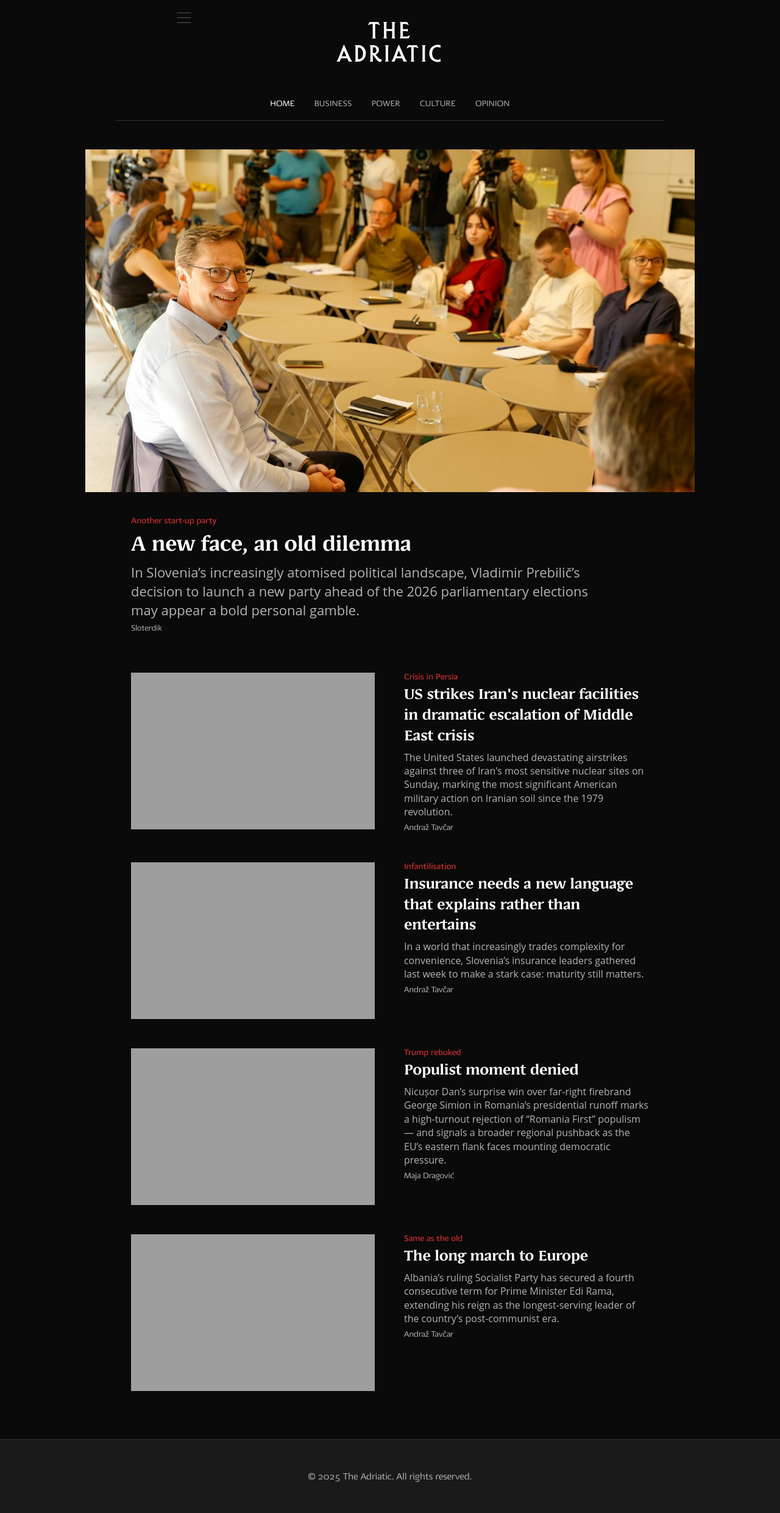
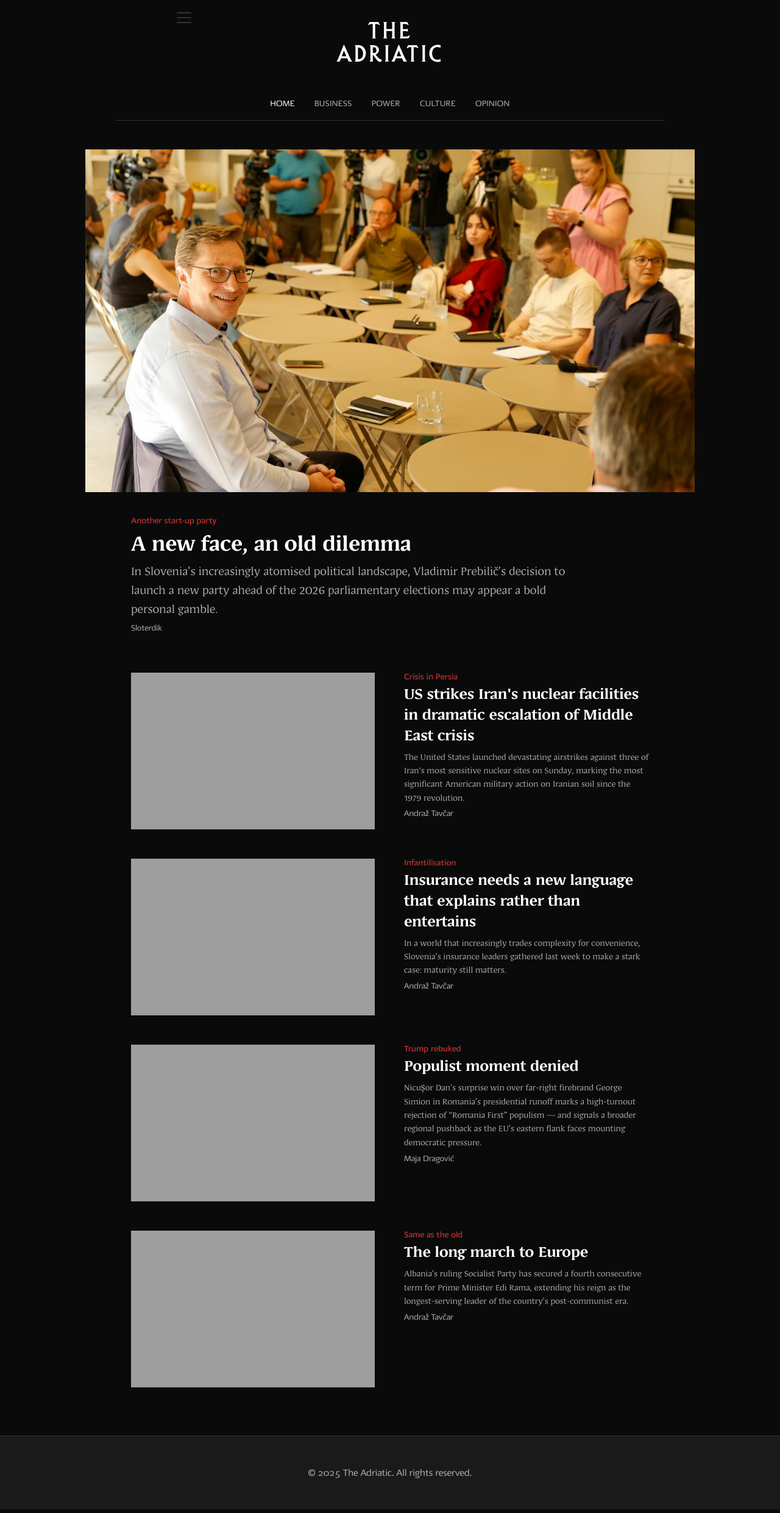
Before and after one commit to tfhoerest/azt, a Jekyll site: the page built from index.html, in a window 1280 px wide. Shown: the whole page at 61% size. Built offline with Jekyll 4.4.1, drawn with Linux system fonts in a browser that asks for light colours; the list of posts is cut into pages by our own code.

Commit message:
Update home.html

```diff
--- a/_layouts/home.html
+++ b/_layouts/home.html
@@ -85,7 +85,7 @@
 }
 
 .hero-summary {
-    font-family: 'Open Sans', Arial, sans-serif;
+    font-family: 'Adriatic22', Georgia, serif;
     font-size: var(--z-ds-fontsize-22);
     color: var(--z-ds-color-text-70);
     line-height: 1.2 !important;  /* Tighter line height */
@@ -145,7 +145,7 @@
 }
 
 .article-excerpt {
-    font-family: 'Open Sans', Arial, sans-serif;
+    font-family: 'Adriatic22', Georgia, serif;
     color: var(--z-ds-color-text-70);
     font-size: var(--z-ds-fontsize-16);
     line-height: 1.5;
```
